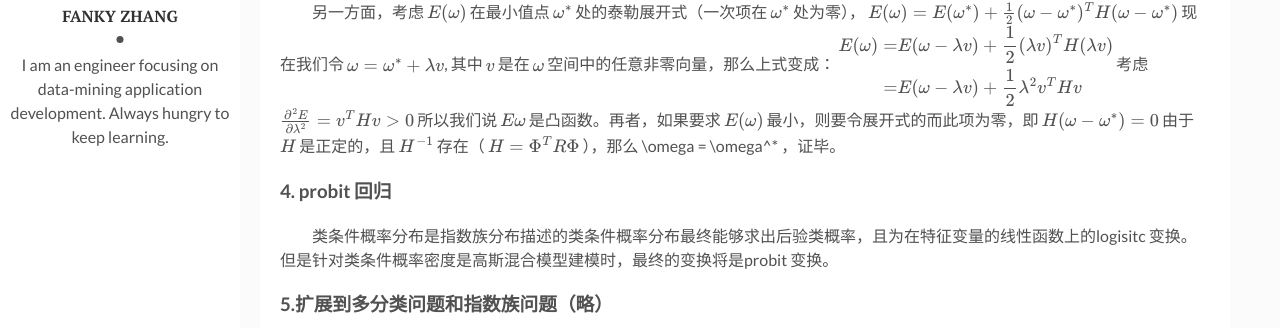
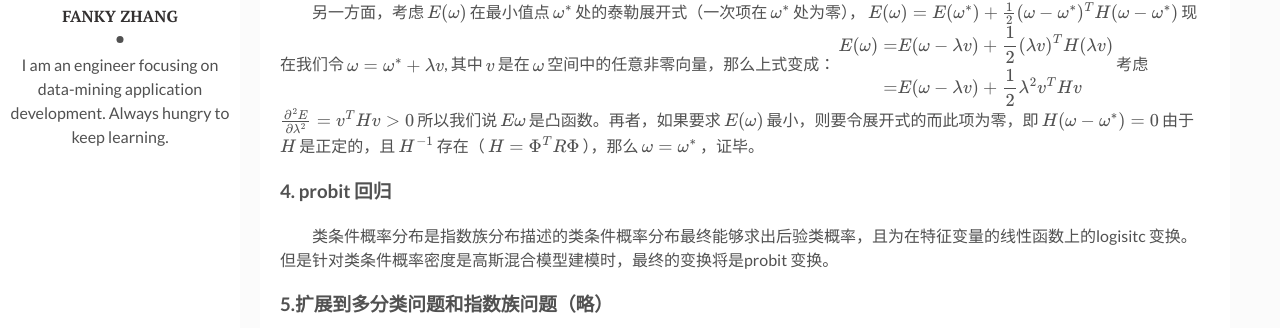
Before and after one commit to furulizi/furulizi.github.io, a Jekyll site: the page built from _posts/2018-06-10-linear-decreminant-model-for-classification.md, in a window 1280 px wide and 900 px high, scrolled down 2334 px. Shown: the part 126-454 px from the top of the window. Built offline with Jekyll 4.4.1, drawn with Linux system fonts in a browser that asks for light colours; formulas are drawn with MathJax 3; comment, search, counter and statistics services are not loaded.

```diff
--- a/_posts/2018-06-10-linear-decreminant-model-for-classification.md
+++ b/_posts/2018-06-10-linear-decreminant-model-for-classification.md
@@ -116,7 +116,7 @@ $$
 $$
 H(\omega - \omega^*) = 0
 $$
-由于 $H$ 是正定的，且 $H^{-1}$ 存在（ $H = \Phi^{T}R\Phi$ ），那么 \omega = \omega^* ，证毕。
+由于 $H$ 是正定的，且 $H^{-1}$ 存在（ $H = \Phi^{T}R\Phi$ ），那么 $$\omega = \omega^*$$ ，证毕。
 
 
 ### 4. probit 回归
```
